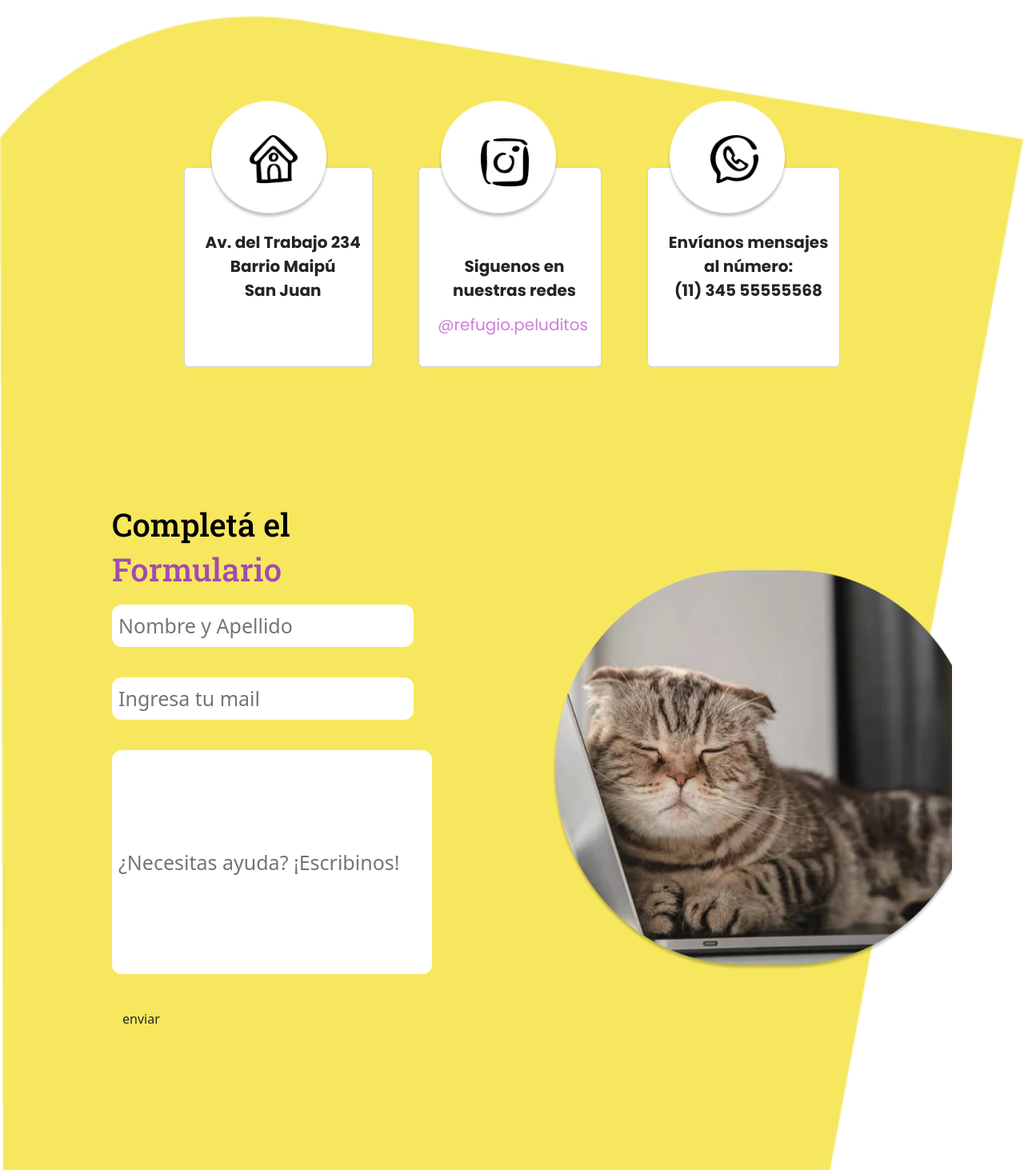
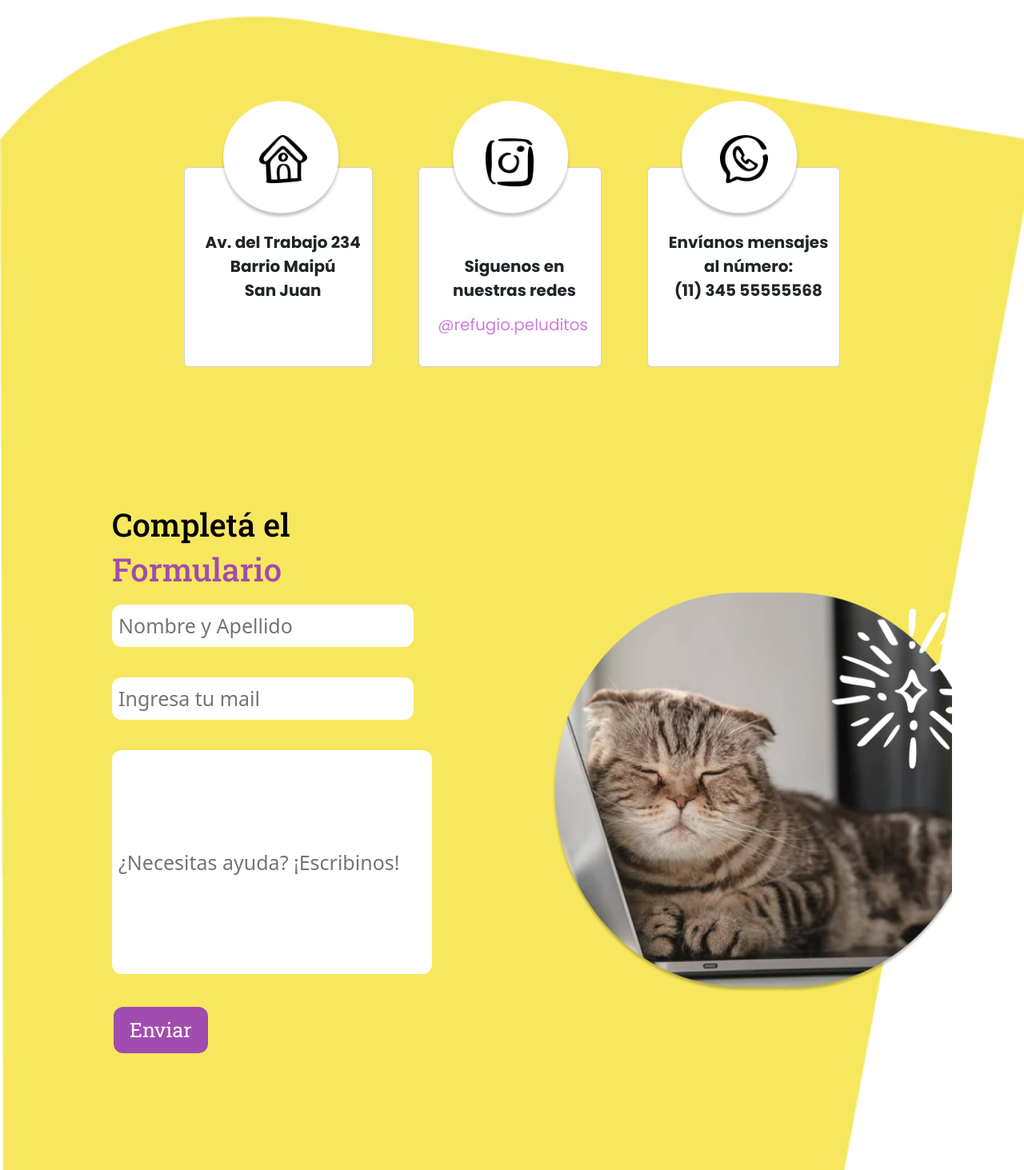
Before and after one commit to No-Country-simulation/c20-49-t-python-react, a React (Vite) app: page /contacto in a window 1280 px wide. Shown: the part 1367-2830 px from the top of the page at 80% size. Built offline with nearby package versions, Linux system fonts and the light colour scheme.

Commit message:
le agrege estilos al boton de la seccion contacto

```diff
--- a/src/components/Contacto/Contacto.css
+++ b/src/components/Contacto/Contacto.css
@@ -68,7 +68,7 @@
 .circulo{
     display: block;
     height: auto;
-    transform: translate(2%, -70%);
+    transform: translate(12%, -70%);
 }
 
 .card-text{
@@ -87,7 +87,7 @@
     position: absolute;
     top: 50%;
     left: 50%;
-    transform: translate(-70%, -300%);
+    transform: translate(-50%, -300%);
     width: 60px;
     height: 60px;
 }
@@ -95,7 +95,7 @@
     position: absolute;
     top: 50%;
     left: 50%;
-    transform: translate(-60%, -320%);
+    transform: translate(-50%, -320%);
     width: 60px;
     height: 60px;
 }
@@ -103,7 +103,7 @@
     position: absolute;
     top: 50%;
     left: 50%;
-    transform: translate(-70%, -300%);
+    transform: translate(-50%, -300%);
     width: 60px;
     height: 60px;
 }
@@ -164,3 +164,20 @@ input {
     box-sizing: border-box;
     background-color: #fff;
   }
+.estrella{
+    height: 200px;
+    width: 200px;
+    transform: translate(450%, -550%);
+}
+.boton{
+    background-color: #A14CAF;
+    color: white;
+    border: none;
+    font-family: "Roboto Slab", serif;
+    padding: 10px 20px;
+    text-align: center;
+    margin: 4px 2px;
+}
+.boton:hover{
+    background-color: #CF7DDC;
+}
--- a/src/components/Contacto/Contacto.jsx
+++ b/src/components/Contacto/Contacto.jsx
@@ -102,15 +102,16 @@ function Contacto() {
                 />
                 <br />
                 <input
-                  className="btn boton"
+                  className="boton"
                   type="submit"
                   for="enviar nombre"
-                  value="enviar"
+                  value="Enviar"
                 />
               </form>
               <div className="imagenGato">
                 <img src={img_gato} className="imgGato" />
               </div>
+              <img src={estrella} className="estrella" />
             </div>
           </div>
         </div>
```
